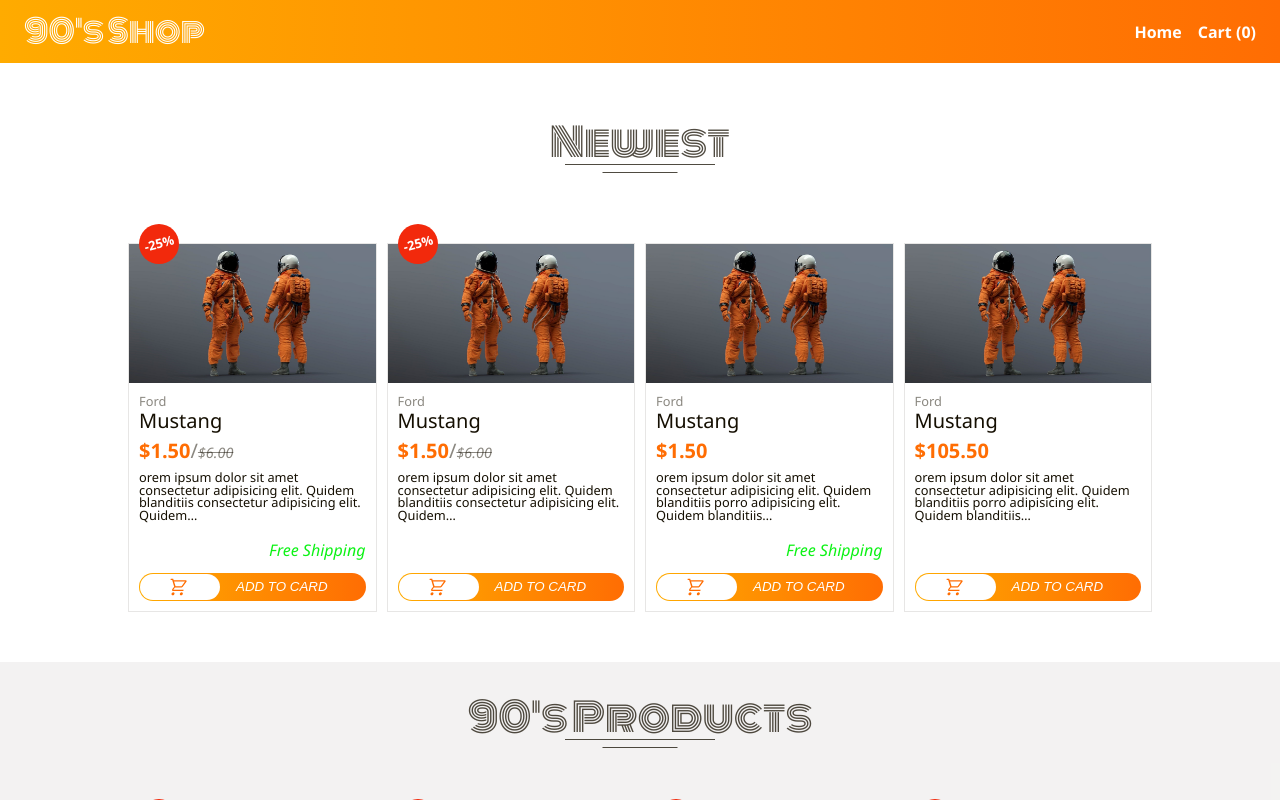
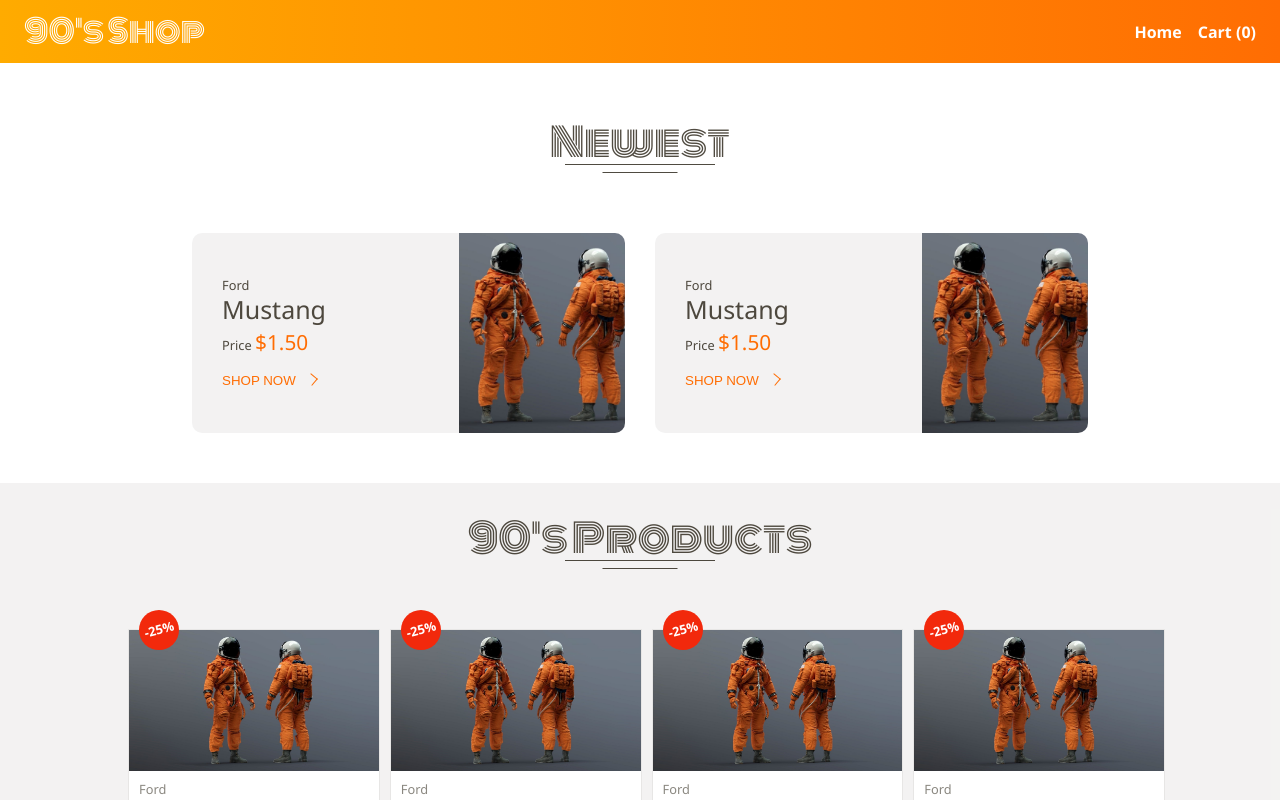
Before and after one commit to RodBrowning/marketplace, a React (Create React App) app: page / in a window 1280 px wide. Shown: the top 800 px of the page. Built offline with nearby package versions, Linux system fonts and the light colour scheme.

Commit message:
Set horizontal product card

```diff
--- /dev/null
+++ b/src/components/cards/horizontal/index.js
@@ -0,0 +1,22 @@
+import './style.scss';
+import './style-mobile.scss';
+
+import { numToCurrency } from '../../../utils/utils';
+
+const HorizontalCard = ({brand, title, image, price}) => {
+    return (
+        <div id='horizontal-card'>
+            <div className="description">
+                <h6 className="brand">{brand}</h6>
+                <h3 className="title">{title}</h3>
+                <h6 className="price">Price <span>{numToCurrency(price)}</span></h6>
+                <button className='action-btn'><span>Shop now</span></button>
+            </div>
+            <div className="image">
+                <img src={image} alt="" />
+            </div>
+        </div>
+    );
+}
+
+export default HorizontalCard;
--- /dev/null
+++ b/src/components/cards/horizontal/style-mobile.scss
@@ -0,0 +1,15 @@
+$large: 1040px;
+$medium: 768px;
+$small: 425px;
+
+@media screen and (max-width: $large) {
+    #horizontal-card {
+        flex-direction: column-reverse;
+        gap: 0;
+        .image {
+            img {
+                border-radius: 10px 10px 0 0;
+            }
+        }
+    }
+}
--- /dev/null
+++ b/src/components/cards/horizontal/style.scss
@@ -0,0 +1,94 @@
+@use '../../../style/mainStyle.scss' as mainStyle;
+
+#horizontal-card {
+    display: flex;
+    gap: 50px;
+    background-color: mainStyle.$black-5;
+    border-radius: 10px;
+    color: mainStyle.$black-75;
+    min-height: 200px;
+    cursor: pointer;
+    transition: all .10s ease-in-out;
+    &:hover {
+        transform: scale(1.05);
+        z-index: 1;
+        .description {
+            button.action-btn {
+                span {
+                    &::before {
+                        right: -20px;
+                        animation-name: pulse;
+                        animation-timing-function: ease-in;
+                        animation-duration: .55s;
+                        animation-iteration-count: infinite;
+                        animation-direction: alternate;
+                    }
+                    @keyframes pulse {
+                        0% {
+                            right: -20px;
+                        }
+                        100% {
+                            right: -40px;
+                        }
+                    }
+                }
+            }
+        }
+    }
+    .description {
+        flex: 1;
+        display: flex;
+        flex-direction: column;
+        justify-content: center;
+        padding: 20px;
+        padding-left: 30px;
+        * {
+            margin-bottom: 5px;
+            &:last-child {
+                margin-bottom: 0;
+            }
+        }
+        .price {
+            margin-top: 5px;
+            span {
+                font-size: 1.3rem;
+                color: mainStyle.$primary;
+            }
+        }
+        button.action-btn {
+            border: 0;
+            color: mainStyle.$primary;
+            text-transform: uppercase;
+            background-color: unset;
+            text-align: left;
+            margin-top: 15px;
+            padding: 0;
+            cursor: pointer;
+            span {
+                position: relative;
+                &::before {
+                    content: "";
+                    position: absolute;
+                    right: -20px;
+                    top: 15%;
+                    width: 8px;
+                    height: 8px;
+                    border: 1px solid mainStyle.$primary;
+                    border-bottom: 0;
+                    border-right: 0;
+                    transform: rotate(130deg);
+                    transition: all .10s ease-in-out;
+                }
+            }
+        }
+    }
+    .image {
+        flex: 1;
+        display: flex;
+        img {
+            width: 100%;
+            border-radius: 0 10px 10px 0;
+            object-fit: cover;
+        }
+    }
+}
--- a/src/components/cards/vertical/index.js
+++ b/src/components/cards/vertical/index.js
@@ -1,21 +1,16 @@
 import './style.scss';
 import './style-mobile.scss';
 
+import { numToCurrency, truncateString } from '../../../utils/utils';
 import { useEffect, useState } from 'react';
 
-import imgA from '../../../a.jpg';
 import parse from 'html-react-parser';
-import {truncateString} from '../../../utils/utils';
-
-const numToCurrency = (number) => {
-    return new Intl.NumberFormat('en-US', { style: 'currency', currency: 'USD' }).format(number);
-}
 
 const getPercentage = (price, oldPrice) => {
     return (price * 100) / oldPrice;
 }
 
-const VerticalCard = ({brand, title, price, oldPrice, shortDesc, shipping}) => {
+const VerticalCard = ({brand, title, image, price, oldPrice, shortDesc, shipping}) => {
     const [discount, setDiscount] = useState(0)
     useEffect(() => {
         if (price && oldPrice !== undefined) {
@@ -24,10 +19,10 @@
     }, []);
 
     return (
-        <div id="card-vertical">
+        <div id="vertical-card">
             {discount > 0 ? <div className="discount-flag"><p>-{discount}%</p></div> : ""}
             <div className="card-img">
-                <img src={imgA} alt="" />
+                <img src={image} alt="" />
             </div>
             <div className="card-body">
                 <h6 className="brand">{brand}</h6>
--- a/src/components/cards/vertical/style.scss
+++ b/src/components/cards/vertical/style.scss
@@ -1,6 +1,6 @@
 @use '../../../style/mainStyle.scss' as mainStyle;
 
-#card-vertical {
+#vertical-card {
     display: flex;
     flex-direction: column;
     position: relative;
@@ -104,37 +104,39 @@
                 svg.card-icon {
                     background-color: mainStyle.$secondary;
                     animation-name: blink-div;
+                    animation-timing-function: ease-in;
                     animation-duration: .55s;
                     animation-iteration-count: infinite;
-                    animation-direction: alternate-reverse;
+                    animation-direction: alternate;
                     path {
                         fill: white;
                         animation-name: blink-card-svg;
                         animation-duration: .55s;
+                        animation-timing-function: ease-in;
                         animation-iteration-count: infinite;
-                        animation-direction: alternate-reverse;
+                        animation-direction: alternate;
                         @keyframes blink-card-svg {
                             0% {
-                                fill: white;
+                                fill: mainStyle.$secondary;
                             }
                             100% {
-                                fill: mainStyle.$secondary;
+                                fill: white;
                             }
                         }
                     }
                     @keyframes blink-div {
                         0% {
-                            background-color: mainStyle.$secondary;
+                            background-color: white;
                         }
                         100% {
-                            background-color: white;
+                            background-color: mainStyle.$secondary;
                         }
                     }
                 }
             }
             svg.card-icon {
                 display: inline-block;
-                width: 80px;
+                width: 165px;
                 height: 20px;
                 background-color: white;
                 padding: 3px 0;
@@ -147,6 +149,9 @@
                     transition: all .15s ease-in-out;
                 }
             }
+            span {
+                width: 100%;
+            }
         }
     }
 }
--- a/src/pages/products/index.js
+++ b/src/pages/products/index.js
@@ -1,7 +1,9 @@
 import './style.scss';
 import './style-mobile.scss';
 
+import HorizontalCard from '../../components/cards/horizontal';
 import VerticalCard from '../../components/cards/vertical';
+import imgA from '../../a.jpg';
 
 const Products = () => {
 
@@ -9,24 +11,22 @@
         <>
             <section id="products-section">
                 <h1 className="section-title">Newest</h1>
-                <div className="products">
-                    <VerticalCard brand="Ford" title="Mustang" price={1.5} oldPrice={6} shortDesc="orem ipsum dolor sit amet consectetur adipisicing elit. Quidem blanditiis consectetur adipisicing elit. Quidem blanditiis consectetur adipisicing elit. Quidem blanditiis porro." shipping={true} />
-                    <VerticalCard brand="Ford" title="Mustang" price={1.5} oldPrice={6} shortDesc="orem ipsum dolor sit amet consectetur adipisicing elit. Quidem blanditiis consectetur adipisicing elit. Quidem blanditiis consectetur adipisicing elit. Quidem blanditiis porro." shipping={false} />
-                    <VerticalCard brand="Ford" title="Mustang" price={1.5} shortDesc="orem ipsum dolor sit amet consectetur adipisicing elit. Quidem blanditiis porro adipisicing elit. Quidem blanditiis porro adipisicing elit. Quidem blanditiis porro." shipping={true} />
-                    <VerticalCard brand="Ford" title="Mustang" price={105.5} shortDesc="orem ipsum dolor sit amet consectetur adipisicing elit. Quidem blanditiis porro adipisicing elit. Quidem blanditiis porro adipisicing elit. Quidem blanditiis porro." shipping={false} />
+                <div className="products horizontal-cards">
+                    <HorizontalCard brand="Ford" title="Mustang" image={imgA} price={1.5} shipping={true} />
+                    <HorizontalCard brand="Ford" title="Mustang" image={imgA} price={1.5} shipping={true} />
                 </div>
             </section>
             <section id="products-section">
                 <h1 className="section-title">90's Products</h1>
                 <div className="products">
-                    <VerticalCard brand="Ford" title="Mustang" price={1.5} oldPrice={6} shortDesc="orem ipsum dolor sit amet consectetur adipisicing elit. Quidem blanditiis consectetur adipisicing elit. Quidem blanditiis consectetur adipisicing elit. Quidem blanditiis porro." shipping={true} />
-                    <VerticalCard brand="Ford" title="Mustang" price={1.5} oldPrice={6} shortDesc="orem ipsum dolor sit amet consectetur adipisicing elit. Quidem blanditiis consectetur adipisicing elit. Quidem blanditiis consectetur adipisicing elit. Quidem blanditiis porro." shipping={true} />
-                    <VerticalCard brand="Ford" title="Mustang" price={1.5} oldPrice={6} shortDesc="orem ipsum dolor sit amet consectetur adipisicing elit. Quidem blanditiis consectetur adipisicing elit. Quidem blanditiis consectetur adipisicing elit. Quidem blanditiis porro." shipping={true} />
-                    <VerticalCard brand="Ford" title="Mustang" price={1.5} oldPrice={6} shortDesc="orem ipsum dolor sit amet consectetur adipisicing elit. Quidem blanditiis consectetur adipisicing elit. Quidem blanditiis consectetur adipisicing elit. Quidem blanditiis porro." shipping={true} />
-                    <VerticalCard brand="Ford" title="Mustang" price={1.5} oldPrice={6} shortDesc="orem ipsum dolor sit amet consectetur adipisicing elit. Quidem blanditiis consectetur adipisicing elit. Quidem blanditiis consectetur adipisicing elit. Quidem blanditiis porro." shipping={true} />
-                    <VerticalCard brand="Ford" title="Mustang" price={1.5} oldPrice={6} shortDesc="orem ipsum dolor sit amet consectetur adipisicing elit. Quidem blanditiis consectetur adipisicing elit. Quidem blanditiis consectetur adipisicing elit. Quidem blanditiis porro." shipping={true} />
-                    <VerticalCard brand="Ford" title="Mustang" price={1.5} oldPrice={6} shortDesc="orem ipsum dolor sit amet consectetur adipisicing elit. Quidem blanditiis consectetur adipisicing elit. Quidem blanditiis consectetur adipisicing elit. Quidem blanditiis porro." shipping={true} />
-                    <VerticalCard brand="Ford" title="Mustang" price={1.5} oldPrice={6} shortDesc="orem ipsum dolor sit amet consectetur adipisicing elit. Quidem blanditiis consectetur adipisicing elit. Quidem blanditiis consectetur adipisicing elit. Quidem blanditiis porro." shipping={true} />
+                    <VerticalCard brand="Ford" title="Mustang" image={imgA} price={1.5} oldPrice={6} shortDesc="orem ipsum dolor sit amet consectetur adipisicing elit. Quidem blanditiis consectetur adipisicing elit. Quidem blanditiis consectetur adipisicing elit. Quidem blanditiis porro." shipping={true} />
+                    <VerticalCard brand="Ford" title="Mustang" image={imgA} price={1.5} oldPrice={6} shortDesc="orem ipsum dolor sit amet consectetur adipisicing elit. Quidem blanditiis consectetur adipisicing elit. Quidem blanditiis consectetur adipisicing elit. Quidem blanditiis porro." shipping={true} />
+                    <VerticalCard brand="Ford" title="Mustang" image={imgA} price={1.5} oldPrice={6} shortDesc="orem ipsum dolor sit amet consectetur adipisicing elit. Quidem blanditiis consectetur adipisicing elit. Quidem blanditiis consectetur adipisicing elit. Quidem blanditiis porro." shipping={true} />
+                    <VerticalCard brand="Ford" title="Mustang" image={imgA} price={1.5} oldPrice={6} shortDesc="orem ipsum dolor sit amet consectetur adipisicing elit. Quidem blanditiis consectetur adipisicing elit. Quidem blanditiis consectetur adipisicing elit. Quidem blanditiis porro." shipping={true} />
+                    <VerticalCard brand="Ford" title="Mustang" image={imgA} price={1.5} oldPrice={6} shortDesc="orem ipsum dolor sit amet consectetur adipisicing elit. Quidem blanditiis consectetur adipisicing elit. Quidem blanditiis consectetur adipisicing elit. Quidem blanditiis porro." shipping={true} />
+                    <VerticalCard brand="Ford" title="Mustang" image={imgA} price={1.5} oldPrice={6} shortDesc="orem ipsum dolor sit amet consectetur adipisicing elit. Quidem blanditiis consectetur adipisicing elit. Quidem blanditiis consectetur adipisicing elit. Quidem blanditiis porro." shipping={true} />
+                    <VerticalCard brand="Ford" title="Mustang" image={imgA} price={1.5} oldPrice={6} shortDesc="orem ipsum dolor sit amet consectetur adipisicing elit. Quidem blanditiis consectetur adipisicing elit. Quidem blanditiis consectetur adipisicing elit. Quidem blanditiis porro." shipping={true} />
+                    <VerticalCard brand="Ford" title="Mustang" image={imgA} price={1.5} oldPrice={6} shortDesc="orem ipsum dolor sit amet consectetur adipisicing elit. Quidem blanditiis consectetur adipisicing elit. Quidem blanditiis consectetur adipisicing elit. Quidem blanditiis porro." shipping={true} />
                 </div>
             </section>
         </>
--- a/src/pages/products/style.scss
+++ b/src/pages/products/style.scss
@@ -16,7 +16,7 @@
         color: mainStyle.$black-75;
         height: 80px;
         margin-top: 20px;
-        margin-bottom: 40px;
+        margin-bottom: 30px;
         &::before,
         &::after {
             content: '';
@@ -44,5 +44,11 @@
         width: 100%;
         max-width: 80vw;
         margin: auto;
+        &.horizontal-cards {
+            max-width: 70vw;
+            grid-template-columns: repeat(2, 1fr);
+            column-gap: 30px;
+        }
     }
+
 }
--- a/src/utils/utils.js
+++ b/src/utils/utils.js
@@ -1,7 +1,12 @@
-export function truncateString( str, n, useWordBoundary ){
+export const  truncateString = ( str, n, useWordBoundary ) => {
     if (str.length <= n) { return str; }
     const subString = str.slice(0, n-1);
     return (useWordBoundary
       ? subString.slice(0, subString.lastIndexOf(" "))
       : subString) + "&hellip;";
   };
+
+
+  export const numToCurrency = (number) => {
+    return new Intl.NumberFormat('en-US', { style: 'currency', currency: 'USD' }).format(number);
+}
```
Also changed, not shown: src/pages/products/style-mobile.scss (+17 -3 lines).
